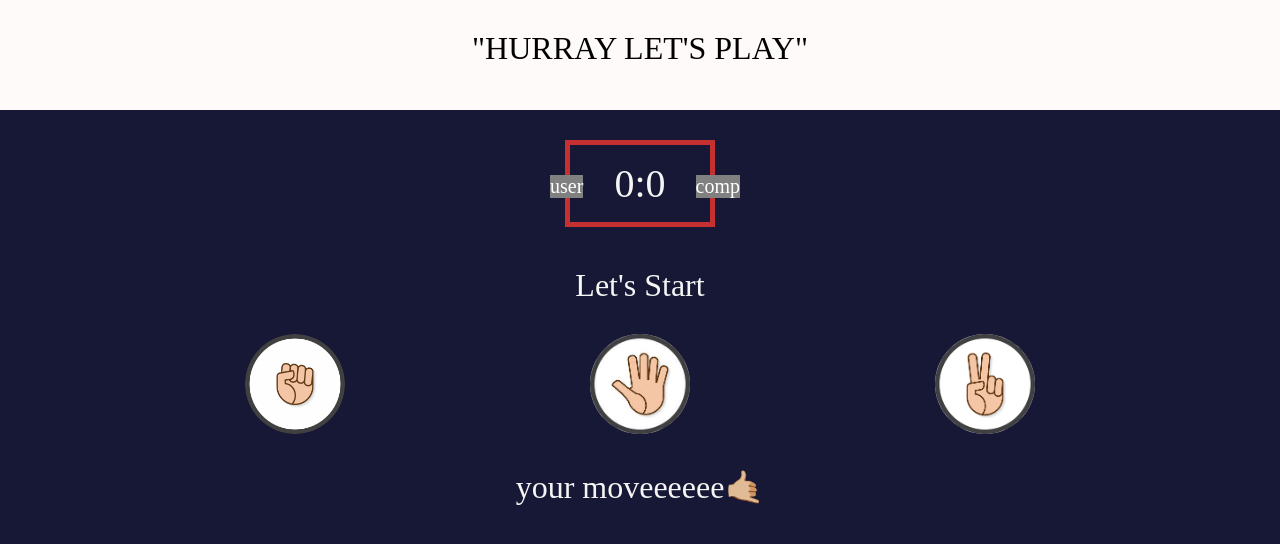
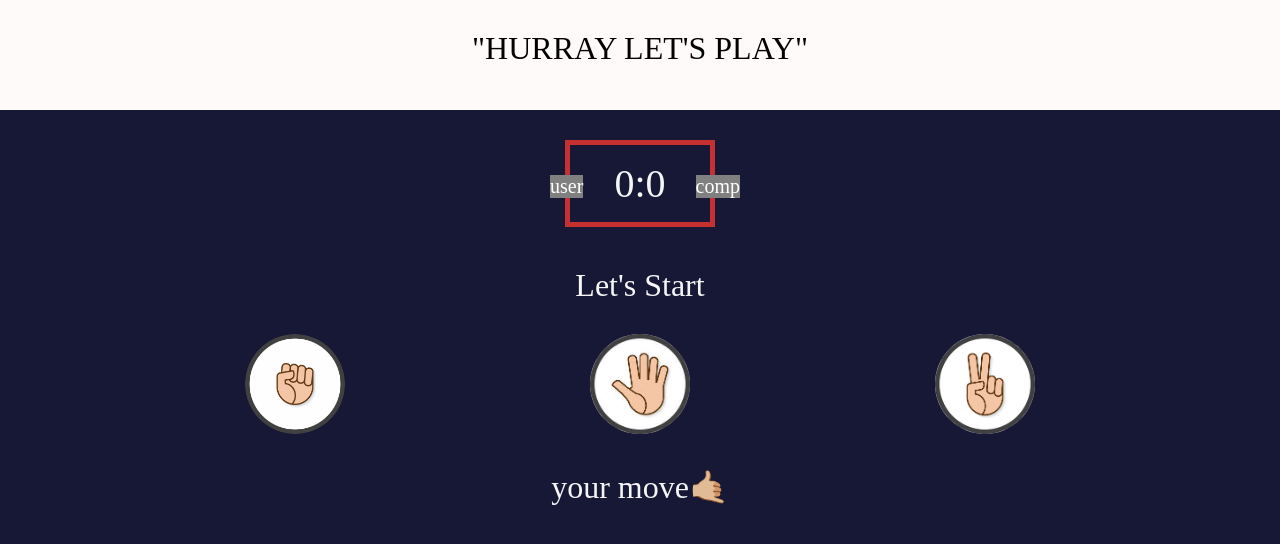
Before and after one commit to koushalAkash26/Rock-Paper-Scissor, a plain HTML site: page index.html in a window 1280 px wide. Drawn offline with Linux system fonts and the light colour scheme.

Commit message:
from new machine

```diff
--- a/index.html
+++ b/index.html
@@ -25,7 +25,7 @@
     <div><img class="btn-1" id="s" src="scissor.png"></div>
     </section>
     <div class="result1">
-        <p> your moveeeeee🤙🏼 </p>
+        <p> your move🤙🏼 </p>
     </div>
  <script src="spc.js"></script>
 </body>
```
